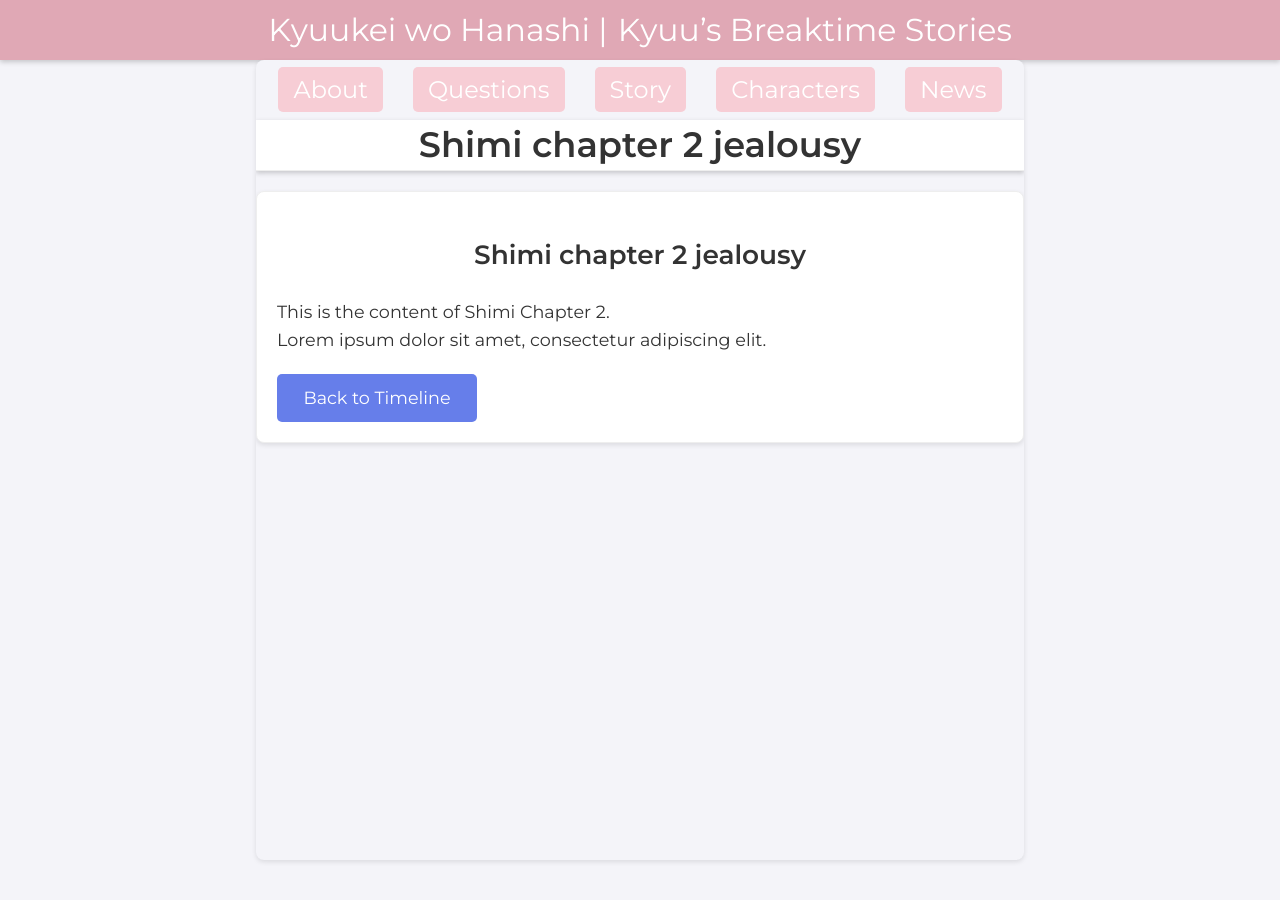
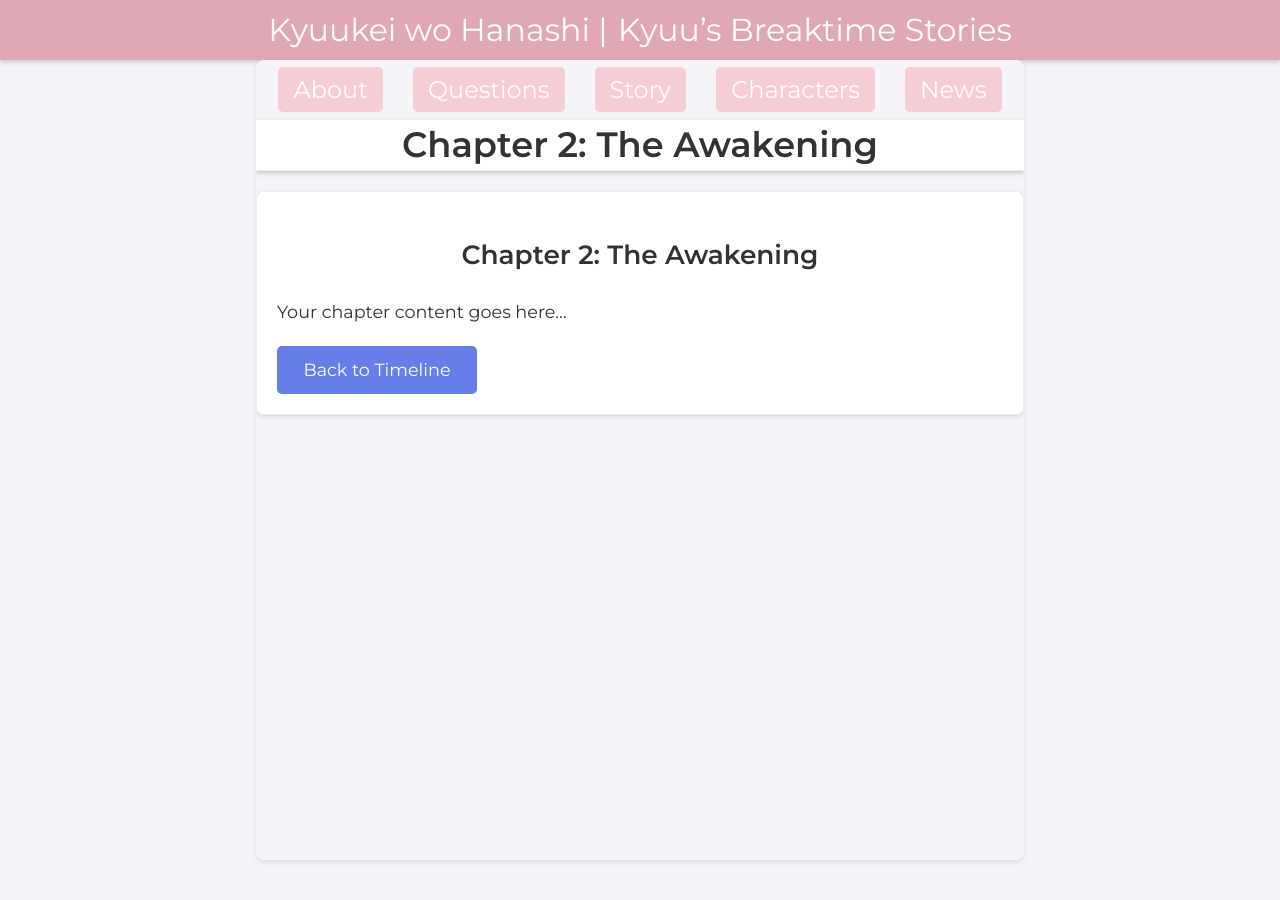
Before and after one commit to Saiminator/Kyuukei, a Jekyll site: the page built from _chapters/shimi-chapter2.md, in a window 1280 px wide. Built offline with Jekyll 4.4.1, drawn with Linux system fonts in a browser that asks for light colours.

Commit message:
Update shimi-chapter2.md

```diff
--- a/_chapters/shimi-chapter2.md
+++ b/_chapters/shimi-chapter2.md
@@ -1,11 +1,7 @@
 ---
 layout: chapter
-title: "Shimi chapter 2 jealousy"
-timeline: "Shimi"
+title: "Chapter 2: The Awakening"
+story_segment: "Spreading Shimi"
 chapter_number: 2
-chapter_title: "Chapter 2: jealousy"
-offset: 80
 ---
-
-This is the content of Shimi Chapter 2.
-Lorem ipsum dolor sit amet, consectetur adipiscing elit.
+Your chapter content goes here...
```
